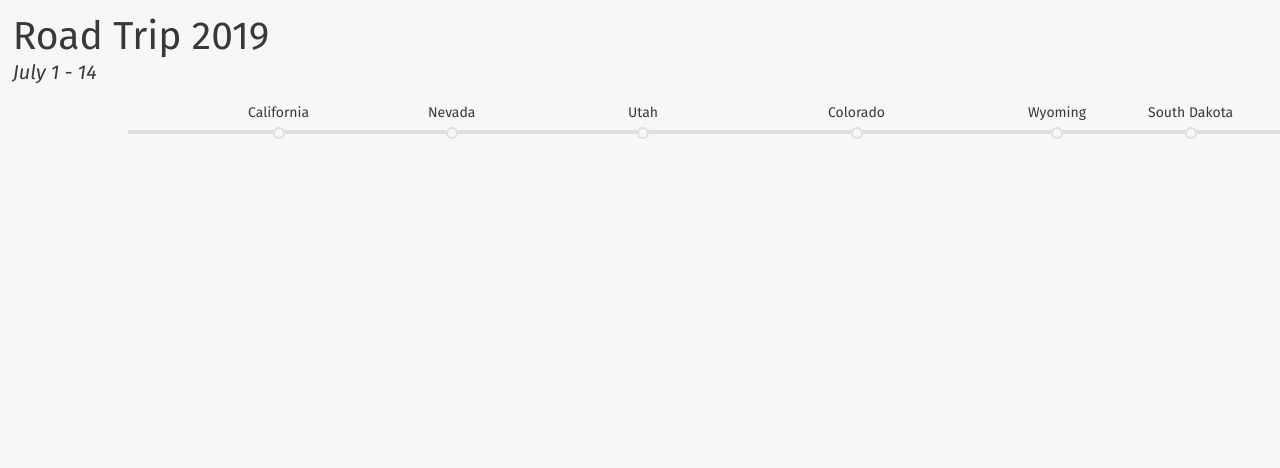
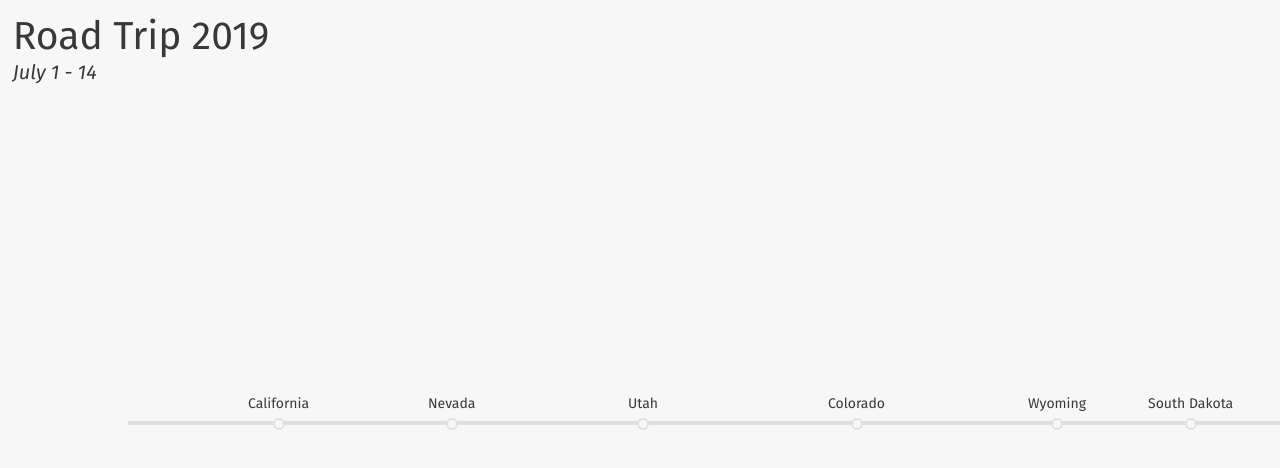
Before and after one commit to anthonytliu/roadtrip-2019, a plain HTML site: page index.html in a window 1280 px wide. Drawn offline with Linux system fonts and the light colour scheme.

Commit message:
centered

```diff
--- a/css/style.scss
+++ b/css/style.scss
@@ -50,8 +50,11 @@ body {
     width: 100%;
     transition: opacity 0.2s;
     padding-top: 30;
-    align-self: center;
-    justify-self: center;
+    display:flex;
+    align-content: center;
+    justify-content: center;
+    flex-direction: column;
+    margin: auto;
   }
 
   .cd-h-timeline--loaded { // show the timeline after dates position has been set (using JavaScript)
@@ -60,20 +63,21 @@ body {
 
   // holds entire timeline + nav arrows
   .cd-h-timeline__container {
-    position: absolute;
+    position: relative;
     padding-left: 10%;
-    display: flex;
-    flex-direction: row;
     overflow: hidden;
     width: 100%;
-    height: 100%;
     padding-top: 30px;
+    display: flex;
+    align-content: center;
+    justify-content: center;
+    flex-direction: column;
+    height: 50%;
   }
 
   //contains entire set of points within timeline + lines
   .cd-h-timeline__dates {
     position: relative;
-    height: 100%;
     width: 100%;
   }
 
```
Also changed, not shown: css/style.css, 1 other file.
